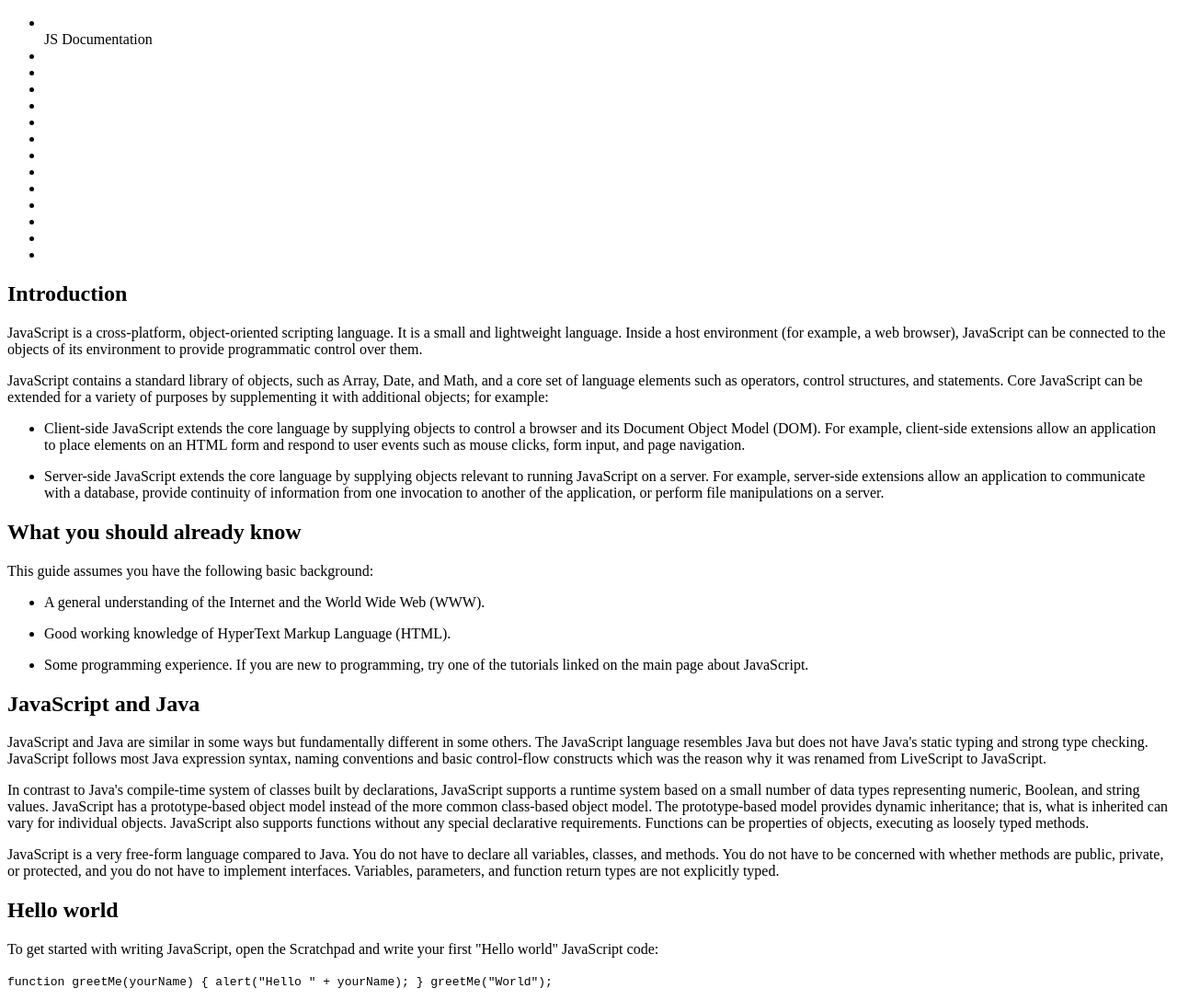
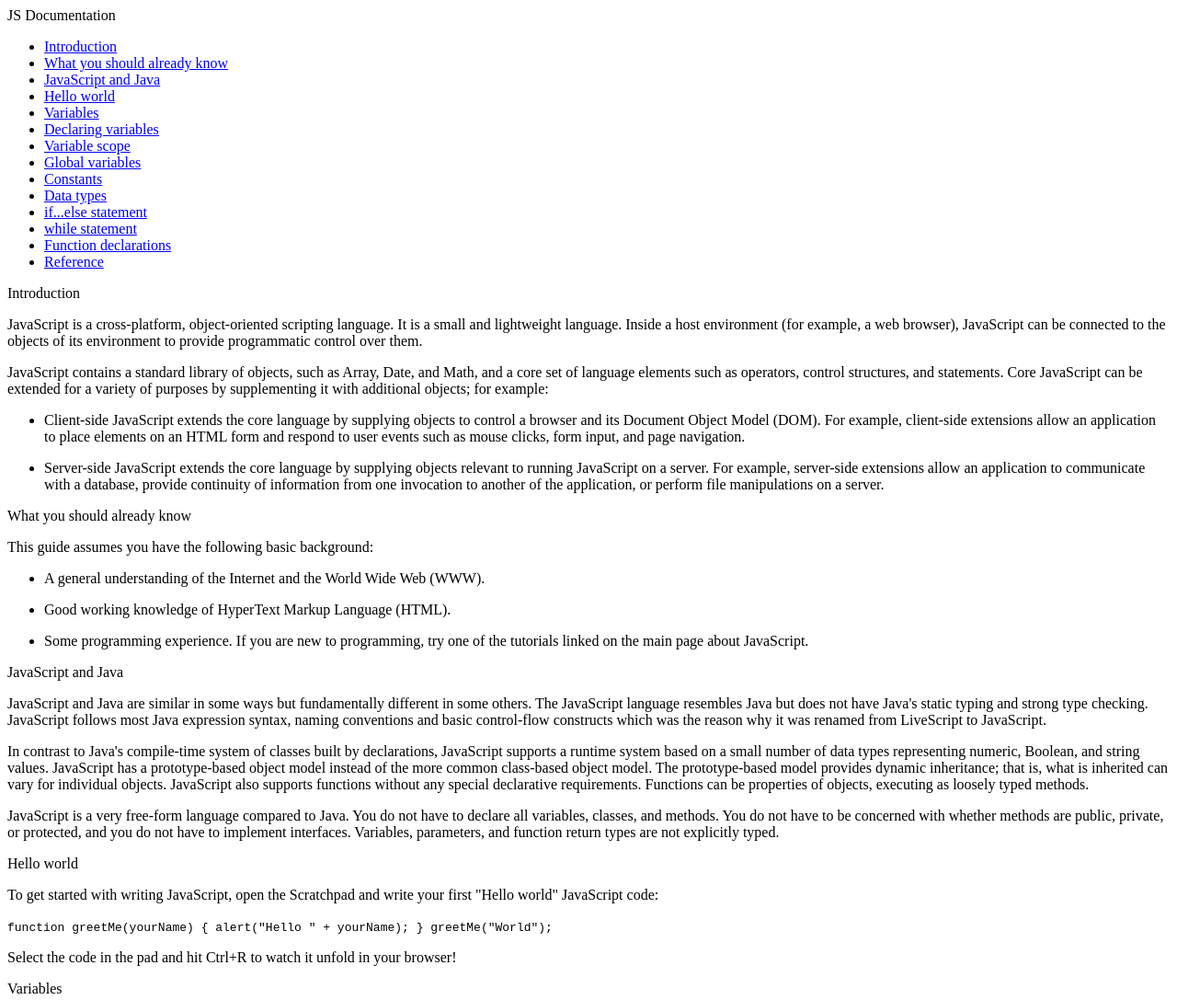
Before and after one commit to atash23/atashJohn, a plain HTML site: page index.html in a window 1280 px wide. Shown: the top 1087 px of the page at 92% size. Drawn offline with Linux system fonts and the light colour scheme.

Commit message:
fixed bugs and added nav titles

```diff
--- a/index.html
+++ b/index.html
@@ -7,75 +7,79 @@
 	</head>
 
 	<body>
-
 		<!-- Nav Bar -->
 		<nav id="navbar">
-
+			<header>JS Documentation</header>
 			<ul>
 				<li>
-          <a class="nav-link" href="#Introduction"></a>
-        </li>
-
-        <header>JS Documentation</header>
-
-        <li>
-          <a class="nav-link" href="#What_you_should_already_know"></a>
+					<a class="nav-link" href="#Introduction">Introduction</a>
 				</li>
 
 				<li>
-          <a class="nav-link" href="#JavaScript_and_Java"></a>
+					<a class="nav-link" href="#What_you_should_already_know"
+						>What you should already know</a
+					>
 				</li>
 
 				<li>
-          <a class="nav-link" href="#Hello_world"></a>
+					<a class="nav-link" href="#JavaScript_and_Java"
+						>JavaScript and Java</a
+					>
 				</li>
 
 				<li>
-          <a class="nav-link" href="#Variables"></a>
+					<a class="nav-link" href="#Hello_world">Hello world</a>
 				</li>
 
 				<li>
-          <a class="nav-link" href="#Declaring_variables"></a>
+					<a class="nav-link" href="#Variables">Variables</a>
 				</li>
 
 				<li>
-          <a class="nav-link" href="#Variable_scope"></a>
+					<a class="nav-link" href="#Declaring_variables"
+						>Declaring variables</a
+					>
 				</li>
 
 				<li>
-          <a class="nav-link" href="#Global_variables"></a>
+					<a class="nav-link" href="#Variable_scope">Variable scope</a>
 				</li>
 
 				<li>
-          <a class="nav-link" href="#Constants"></a>
+					<a class="nav-link" href="#Global_variables">Global variables</a>
 				</li>
 
 				<li>
-          <a class="nav-link" href="#Data_types"></a>
+					<a class="nav-link" href="#Constants">Constants</a>
 				</li>
 
 				<li>
-          <a class="nav-link" href="#if...else_statement"></a>
+					<a class="nav-link" href="#Data_types">Data types</a>
 				</li>
 
 				<li>
-          <a class="nav-link" href="#while_statement"></a>
+					<a class="nav-link" href="#if...else_statement"
+						>if...else statement</a
+					>
+				</li>
+
+				<li>
+					<a class="nav-link" href="#while_statement">while statement</a>
 				</li>
 				<li>
-          <a class="nav-link" href="#Function_declarations"></a>
+					<a class="nav-link" href="#Function_declarations"
+						>Function declarations</a
+					>
 				</li>
 				<li>
-          <a class="nav-link" href="#Reference"></a>
+					<a class="nav-link" href="#Reference">Reference</a>
 				</li>
 			</ul>
 		</nav>
 
-
 		<main id="main-doc">
 			<section class="main-section" id="Introduction">
-				<header>
-					<h2>Introduction</h2>
-				</header>
+				<header>Introduction</header>
 
 				<p>
 					JavaScript is a cross-platform, object-oriented scripting language. It
@@ -113,9 +117,7 @@
 				</ul>
 			</section>
 			<section class="main-section" id="What_you_should_already_know">
-				<header>
-					<h2>What you should already know</h2>
-				</header>
+				<header>What you should already know</header>
 
 				<p>This guide assumes you have the following basic background:</p>
 				<ul>
@@ -137,9 +139,7 @@
 				</ul>
 			</section>
 			<section class="main-section" id="JavaScript_and_Java">
-				<header>
-					<h2>JavaScript and Java</h2>
-				</header>
+				<header>JavaScript and Java</header>
 
 				<p>
 					JavaScript and Java are similar in some ways but fundamentally
@@ -171,9 +171,7 @@
 				</p>
 			</section>
 			<section class="main-section" id="Hello_world">
-				<header>
-					<h2>Hello world</h2>
-				</header>
+				<header>Hello world</header>
 
 				<p>
 					To get started with writing JavaScript, open the Scratchpad and write
@@ -191,9 +189,7 @@
 				</p>
 			</section>
 			<section class="main-section" id="Variables">
-				<header>
-					<h2>Variables</h2>
-				</header>
+				<header>Variables</header>
 
 				<p>
 					You use variables as symbolic names for values in your application.
@@ -216,9 +212,7 @@
 				</p>
 			</section>
 			<section class="main-section" id="Declaring_variables">
-				<header>
-					<h2>Declaring variables</h2>
-				</header>
+				<header>Declaring variables</header>
 
 				<p>
 					You can declare a variable in three ways: With the keyword var. For
@@ -248,9 +242,7 @@
 				</p>
 			</section>
 			<section class="main-section" id="Variable_scope">
-				<header>
-					<h2>Variable scope</h2>
-				</header>
+				<header>Variable scope</header>
 
 				<p>
 					When you declare a variable outside of any function, it is called a
@@ -282,9 +274,7 @@
 				>
 			</section>
 			<section class="main-section" id="Global_variables">
-				<header>
-					<h2>Global variables</h2>
-				</header>
+				<header>Global variables</header>
 
 				<p>
 					Global variables are in fact properties of the global object. In web
@@ -301,9 +291,7 @@
 				</p>
 			</section>
 			<section class="main-section" id="Constants">
-				<header>
-					<h2>Constants</h2>
-				</header>
+				<header>Constants</header>
 
 				<p>
 					You can create a read-only, named constant with the const keyword. The
@@ -347,9 +335,7 @@
 				>
 			</section>
 			<section class="main-section" id="Data_types">
-				<header>
-					<h2>Data types</h2>
-				</header>
+				<header>Data types</header>
 
 				<p>The latest ECMAScript standard defines seven data types:</p>
 
@@ -390,9 +376,7 @@
 				</p>
 			</section>
 			<section class="main-section" id="if...else_statement">
-				<header>
-					<h2>if...else statement</h2>
-				</header>
+				<header>if...else statement</header>
 
 				<p>
 					Use the if statement to execute a statement if a logical condition is
@@ -453,9 +437,7 @@
 				<code>if ((x = y)) { /* statements here */ }</code>
 			</section>
 			<section class="main-section" id="while_statement">
-				<header>
-					<h2>While statement</h2>
-				</header>
+				<header>while statement</header>
 
 				<p>
 					A while statement executes its statements as long as a specified
@@ -511,9 +493,7 @@
 				</p>
 			</section>
 			<section class="main-section" id="Function_declarations">
-				<header>
-					<h2>Function declarations</h2>
-				</header>
+				<header>Function declarations</header>
 
 				<p>
 					A function definition (also called a function declaration, or function
@@ -562,14 +542,12 @@
 				</p>
 			</section>
 			<section class="main-section" id="Reference">
-				<header>
-					<h2>Reference</h2>
+				<header>Reference</header>
 				<ul>
 					<li>
 						<p>All the documentation in this page is taken from MDN</p>
 					</li>
 				</ul>
-				</header>
 			</section>
 		</main>
 		<script src="https://cdn.freecodecamp.org/testable-projects-fcc/v1/bundle.js"></script>
```
Lines whose indentation alone changed are shown as unchanged.
